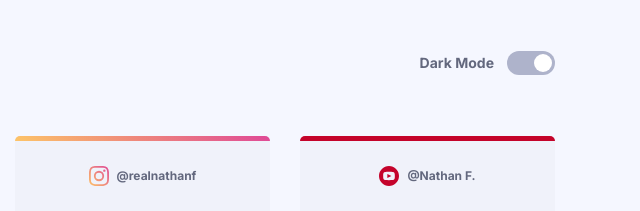
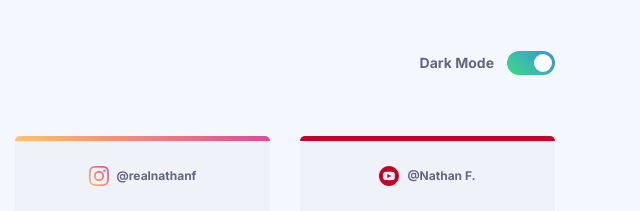
Before and after one commit to Ur-Village-People/FEM-DKLT-TOGGLE, a website: page index.html in a window 1280 px wide. Shown: the top 211 px of the page, 640-1280 px from the left. Drawn offline with nearby package versions, Linux system fonts and the light colour scheme; files that its build step writes are made by us from their sources.

Commit message:
fixed the toggle bug and trying to fix netlify bug
changed body:not([data-theme]) to html:not([data-theme])

```diff
--- a/app/scss/globals/colors.scss
+++ b/app/scss/globals/colors.scss
@@ -9,7 +9,9 @@
     --twitter: hsl(203, 89%, 53%);
     --youtube: hsl(348, 97%, 39%);
     // Light toggle
-    --toggle: hsl(230, 22%, 74%);
+    --toggle-bg-start: hsl(210, 79%, 56%);
+    --toggle-bg-end: hsl(146, 68%, 55%);
+    --toggle: linear-gradient(225deg, var(--toggle-bg-start) 0%, var(--toggle-bg-end) 98.02%);
     // Light theme
     --bg-color: hsl(0, 100%, 100%);
     --top-bg-color: hsl(225, 100%, 98%);
@@ -27,12 +29,12 @@
     --bg-color: hsl(230, 17%, 14%);
     --top-bg-color: hsl(232, 19%, 16%);
     --card-bg: hsl(228, 28%, 20%);
-    --card-hover: hsl(228, 25%, 28%);
+    --card-hover: hsl(228, 23%, 91%);
     --color1: hsl(230, 22%, 74%);
     --color2: hsl(0, 100%, 100%);
 }
 @media (prefers-color-scheme: dark) {
-    body:not([data-theme]) {
+    html:not([data-theme]) {
         --toggle-bg-start: hsl(210, 79%, 56%);
         --toggle-bg-end: hsl(146, 68%, 55%);
         --toggle: linear-gradient(225deg, var(--toggle-bg-start) 0%, var(--toggle-bg-end) 98.02%);
```
Also changed, not shown: gulpfile.js (+6 -2 lines).
